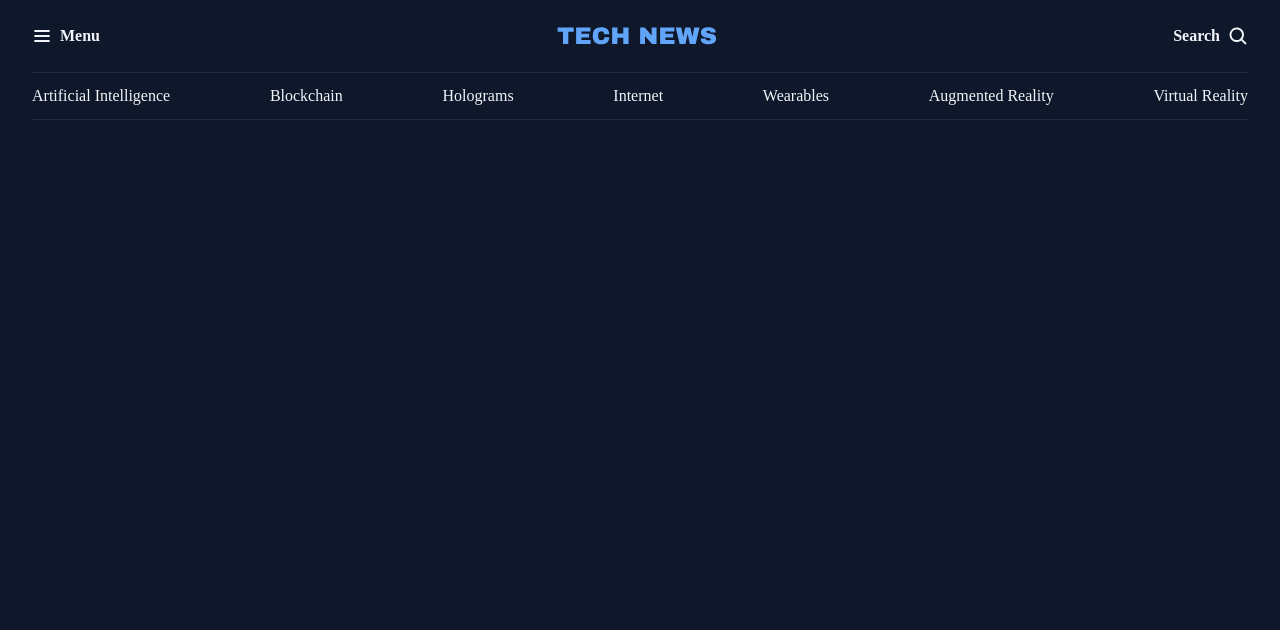
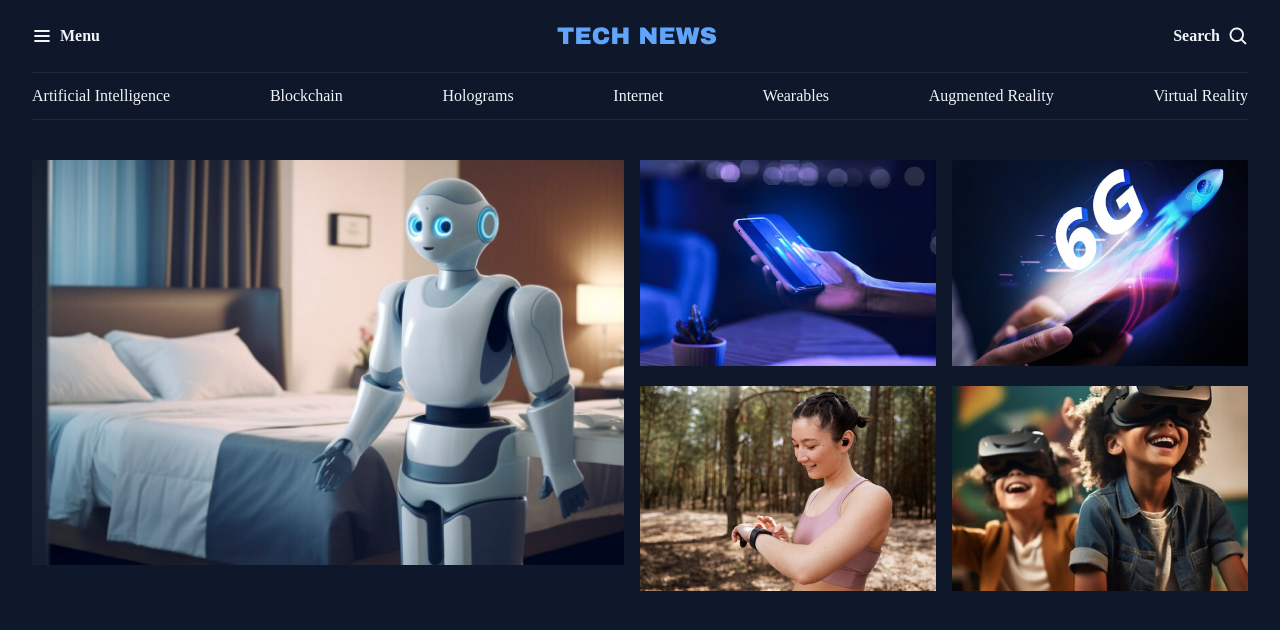
Before and after one commit to Augusto-Otavio/fullstack-projeto-portal-de-noticias, a plain HTML site: page index.html in a window 1280 px wide. Drawn offline with Linux system fonts and the light colour scheme.

Commit message:
structuring the highlights section

```diff
--- a/index.html
+++ b/index.html
@@ -36,5 +36,30 @@
       <a href="#">Virtual Reality</a>
     </nav>
   </header>
+  <main class="grid container">
+    <section id="featured" class="grid grid-flow-col gap-16">
+      <div>
+        <img src="assets/images/Image 01.png" alt="">
+      </div>
+
+      <div class="grid grid-cols-2 gap-16">
+        <div>
+          <img src="assets/images/Image 02.png" alt="">
+        </div>
+
+        <div>
+          <img src="assets/images/Image 03.png" alt="">
+        </div>
+
+        <div>
+          <img src="assets/images/Image 04.png" alt="">
+        </div>
+
+        <div>
+          <img src="assets/images/Image 05.png" alt="">
+        </div>
+      </div>
+    </section>
+  </main>
 </body>
 </html>
--- a/styles/global.css
+++ b/styles/global.css
@@ -40,17 +40,16 @@ h1, h2, h3 {
   font: inherit;
 }
 
+img {
+  max-width: 100%;
+}
+
 .container {
   max-width: 1280px;
   padding-inline: 32px;
   margin-inline: auto;
 }
-/* utility-first */
 
-.grid {
-  display: grid;
+main {
+  margin-top: 40px;
 }
-
-.grid-flow-col {
-  grid-auto-flow: column;
-}
--- a/styles/index.css
+++ b/styles/index.css
@@ -1,2 +1,4 @@
 @import url(global.css);
+@import url(utility.css);
 @import url(header.css);
+@import url(sections.css);
--- /dev/null
+++ b/styles/sections.css
@@ -0,0 +1,5 @@
+#featured {
+  height: 100%;
+  object-fit: cover;
+  border-radius: 4px;
+}
--- /dev/null
+++ b/styles/utility.css
@@ -0,0 +1,17 @@
+/* utility-first */
+
+.grid {
+  display: grid;
+}
+
+.grid-flow-col {
+  grid-auto-flow: column;
+}
+
+.grid-cols-2 {
+  grid-template-columns: 1fr 1fr;
+}
+
+.gap-16 {
+  gap: 16px;
+}
```
